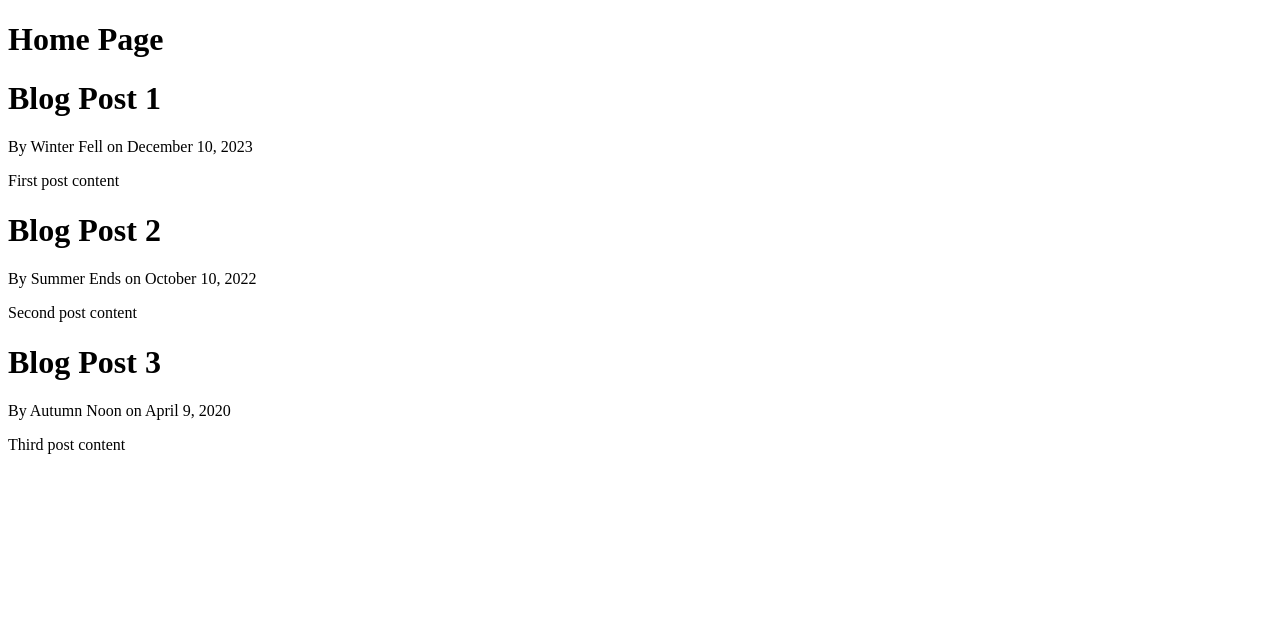
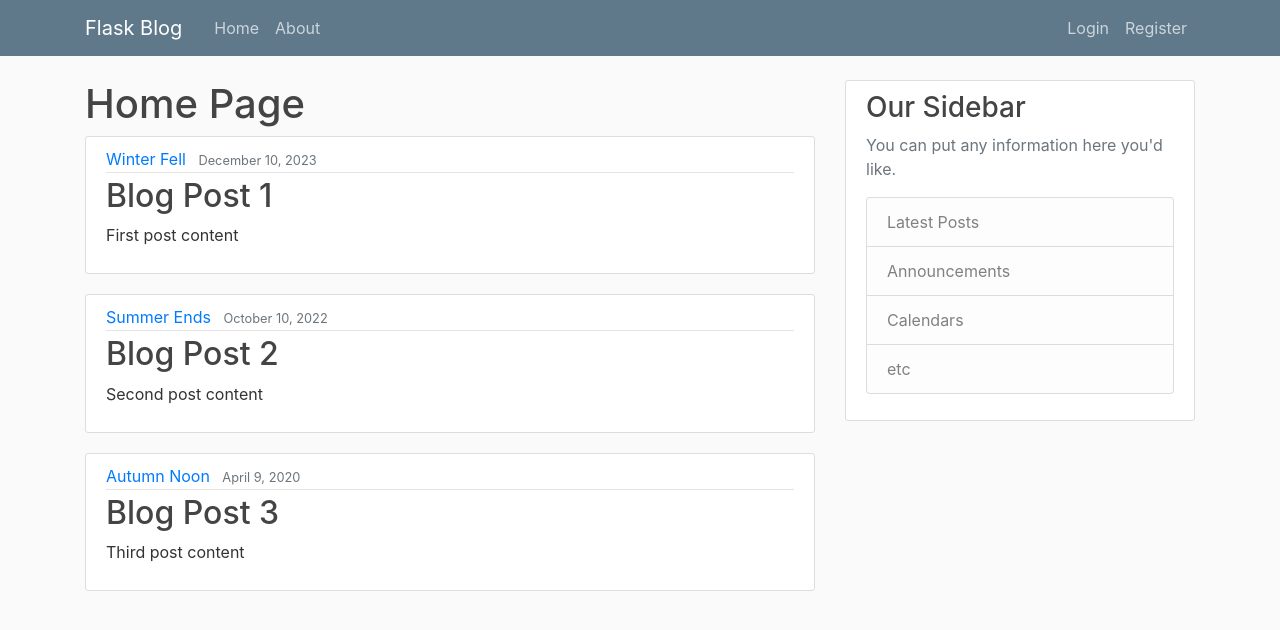
Before and after one commit to RoniKZX/Flask-Blog-Cincinnatus, a Flask app: page / in a window 1280 px wide. Shown: the top 630 px of the page. Run offline with Flask 2, Linux system fonts and the light colour scheme; some libraries are stand-ins or nearby versions.

Commit message:
Add Bootstrap 4.0 and some copied CSS
CSS and snippets copied from: https://github.com/CoreyMSchafer/code_snippets/tree/master/Python/Flask_Blog/snippets

```diff
--- a/flaskblog.py
+++ b/flaskblog.py
@@ -1,4 +1,4 @@
-from flask import Flask, render_template
+from flask import Flask, render_template, url_for
 
 app = Flask(__name__)
 
@@ -23,14 +23,17 @@ posts = [
     },
 ]
 
+
 @app.route("/")
 @app.route("/home")
 def hello():
     return render_template('home.html', posts=posts)
 
+
 @app.route("/about")
 def about():
     return render_template('about.html', title='About')
 
+
 if __name__ == "__main__":
     app.run()
--- /dev/null
+++ b/static/main.css
@@ -0,0 +1,85 @@
+body {
+  background: #fafafa;
+  color: #333333;
+  margin-top: 5rem;
+}
+
+h1,
+h2,
+h3,
+h4,
+h5,
+h6 {
+  color: #444444;
+}
+
+.bg-steel {
+  background-color: #5f788a;
+}
+
+.site-header .navbar-nav .nav-link {
+  color: #cbd5db;
+}
+
+.site-header .navbar-nav .nav-link:hover {
+  color: #ffffff;
+}
+
+.site-header .navbar-nav .nav-link.active {
+  font-weight: 500;
+}
+
+.content-section {
+  background: #ffffff;
+  padding: 10px 20px;
+  border: 1px solid #dddddd;
+  border-radius: 3px;
+  margin-bottom: 20px;
+}
+
+.article-title {
+  color: #444444;
+}
+
+a.article-title:hover {
+  color: #428bca;
+  text-decoration: none;
+}
+
+.article-content {
+  white-space: pre-line;
+}
+
+.article-img {
+  height: 65px;
+  width: 65px;
+  margin-right: 16px;
+}
+
+.article-metadata {
+  padding-bottom: 1px;
+  margin-bottom: 4px;
+  border-bottom: 1px solid #e3e3e3
+}
+
+.article-metadata a:hover {
+  color: #333;
+  text-decoration: none;
+}
+
+.article-svg {
+  width: 25px;
+  height: 25px;
+  vertical-align: middle;
+}
+
+.account-img {
+  height: 125px;
+  width: 125px;
+  margin-right: 20px;
+  margin-bottom: 16px;
+}
+
+.account-heading {
+  font-size: 2.5rem;
+}
--- a/templates/home.html
+++ b/templates/home.html
@@ -5,8 +5,15 @@
 <h1>Home Page</h1>
 <!-- Posts -->
 {% for post in posts %}
-<h1>{{ post.title }}</h1>
-<p>By {{ post.author }} on {{ post.date_posted }}</p>
-<p>{{ post.content }}</p>
+<article class="media content-section">
+    <div class="media-body">
+        <div class="article-metadata">
+            <a class="mr-2" href="#">{{ post.author }}</a>
+            <small class="text-muted">{{ post.date_posted }}</small>
+        </div>
+        <h2><a class="article-title" href="#">{{ post.title }}</a></h2>
+        <p class="article-content">{{ post.content }}</p>
+    </div>
+</article>
 {% endfor %}
 {% endblock content %}
--- a/templates/layout.html
+++ b/templates/layout.html
@@ -2,9 +2,17 @@
 <html lang="en">
 
 <head>
-    <meta charset="UTF-8">
+    <!-- Required meta tags -->
+    <meta charset="utf-8">
     <meta http-equiv="X-UA-Compatible" content="IE=edge">
-    <meta name="viewport" content="width=device-width, initial-scale=1.0">
+    <meta name="viewport" content="width=device-width, initial-scale=1, shrink-to-fit=no">
+
+    <!-- Bootstrap CSS -->
+    <link rel="stylesheet" href="https://cdn.jsdelivr.net/npm/bootstrap@4.0.0/dist/css/bootstrap.min.css"
+        integrity="sha384-Gn5384xqQ1aoWXA+058RXPxPg6fy4IWvTNh0E263XmFcJlSAwiGgFAW/dAiS6JXm" crossorigin="anonymous">
+
+    <!-- Main.CSS -->
+    <link rel="stylesheet" type="text/css" href="{{ url_for('static', filename='main.css') }}">
 
     {% if title %}
     <title>Flask Blog - {{ title }}</title>
@@ -15,9 +23,62 @@
 </head>
 
 <body>
-    {% block content %}
-    <h1>{{ content_title }}</h1>
-    {% endblock %}
+    <header class="site-header">
+        <nav class="navbar navbar-expand-md navbar-dark bg-steel fixed-top">
+            <div class="container">
+                <a class="navbar-brand mr-4" href="/">Flask Blog</a>
+                <button class="navbar-toggler" type="button" data-toggle="collapse" data-target="#navbarToggle"
+                    aria-controls="navbarToggle" aria-expanded="false" aria-label="Toggle navigation">
+                    <span class="navbar-toggler-icon"></span>
+                </button>
+                <div class="collapse navbar-collapse" id="navbarToggle">
+                    <div class="navbar-nav mr-auto">
+                        <a class="nav-item nav-link" href="/">Home</a>
+                        <a class="nav-item nav-link" href="/about">About</a>
+                    </div>
+                    <!-- Navbar Right Side -->
+                    <div class="navbar-nav">
+                        <a class="nav-item nav-link" href="/login">Login</a>
+                        <a class="nav-item nav-link" href="/register">Register</a>
+                    </div>
+                </div>
+            </div>
+        </nav>
+    </header>
+
+    <main role="main" class="container">
+        <div class="row">
+            <div class="col-md-8">
+                {% block content %}{% endblock %}
+            </div>
+            <div class="col-md-4">
+                <div class="content-section">
+                    <h3>Our Sidebar</h3>
+                    <p class='text-muted'>You can put any information here you'd like.
+                    <ul class="list-group">
+                        <li class="list-group-item list-group-item-light">Latest Posts</li>
+                        <li class="list-group-item list-group-item-light">Announcements</li>
+                        <li class="list-group-item list-group-item-light">Calendars</li>
+                        <li class="list-group-item list-group-item-light">etc</li>
+                    </ul>
+                    </p>
+                </div>
+            </div>
+        </div>
+    </main>
+
+    <!-- Optional JavaScript -->
+    <!-- jQuery first, then Popper.js, then Bootstrap JS -->
+    <script src="https://code.jquery.com/jquery-3.2.1.slim.min.js"
+        integrity="sha384-KJ3o2DKtIkvYIK3UENzmM7KCkRr/rE9/Qpg6aAZGJwFDMVNA/GpGFF93hXpG5KkN"
+        crossorigin="anonymous"></script>
+    <script src="https://cdn.jsdelivr.net/npm/popper.js@1.12.9/dist/umd/popper.min.js"
+        integrity="sha384-ApNbgh9B+Y1QKtv3Rn7W3mgPxhU9K/ScQsAP7hUibX39j7fakFPskvXusvfa0b4Q"
+        crossorigin="anonymous"></script>
+    <script src="https://cdn.jsdelivr.net/npm/bootstrap@4.0.0/dist/js/bootstrap.min.js"
+        integrity="sha384-JZR6Spejh4U02d8jOt6vLEHfe/JQGiRRSQQxSfFWpi1MquVdAyjUar5+76PVCmYl"
+        crossorigin="anonymous"></script>
 
 </body>
+
 </html>
```
